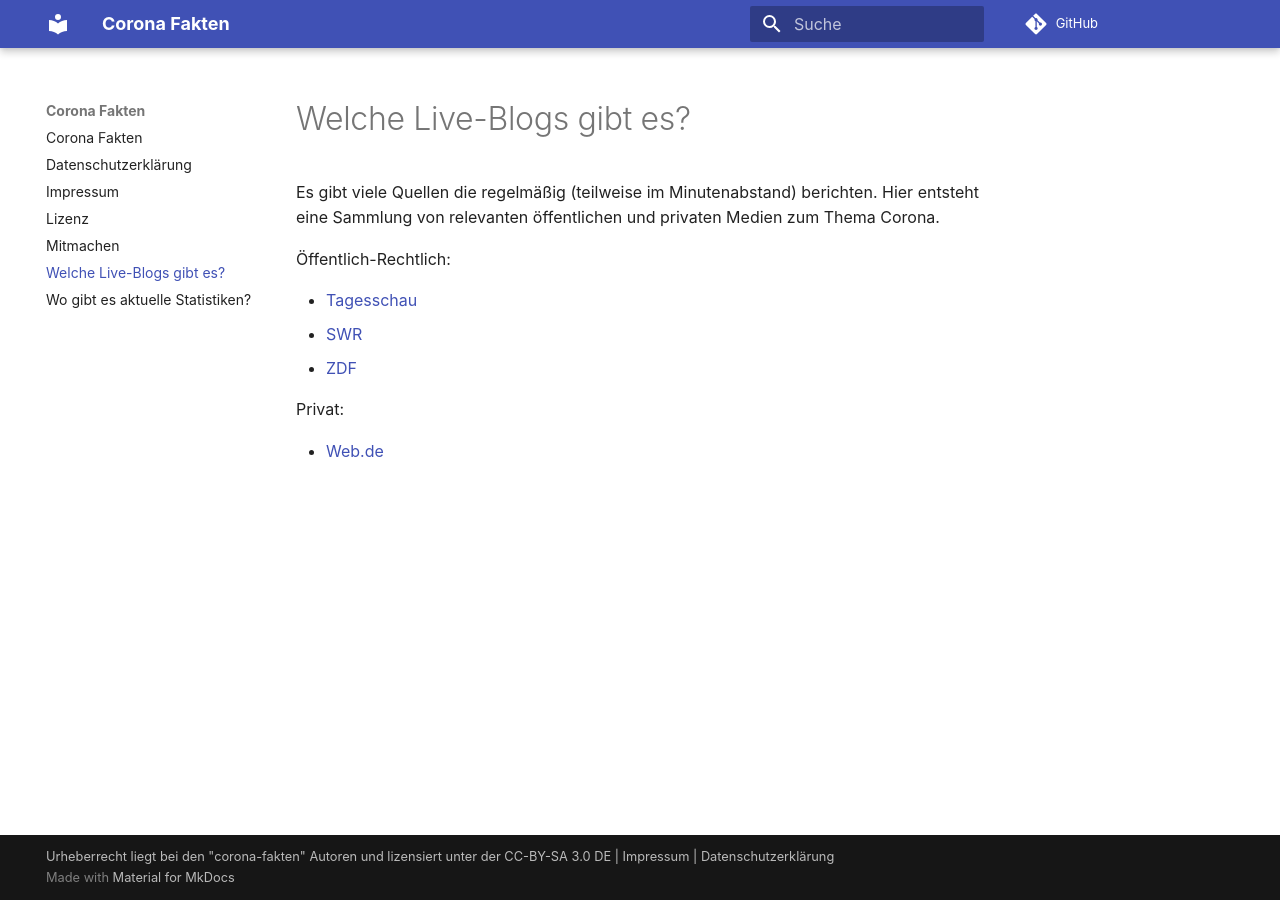
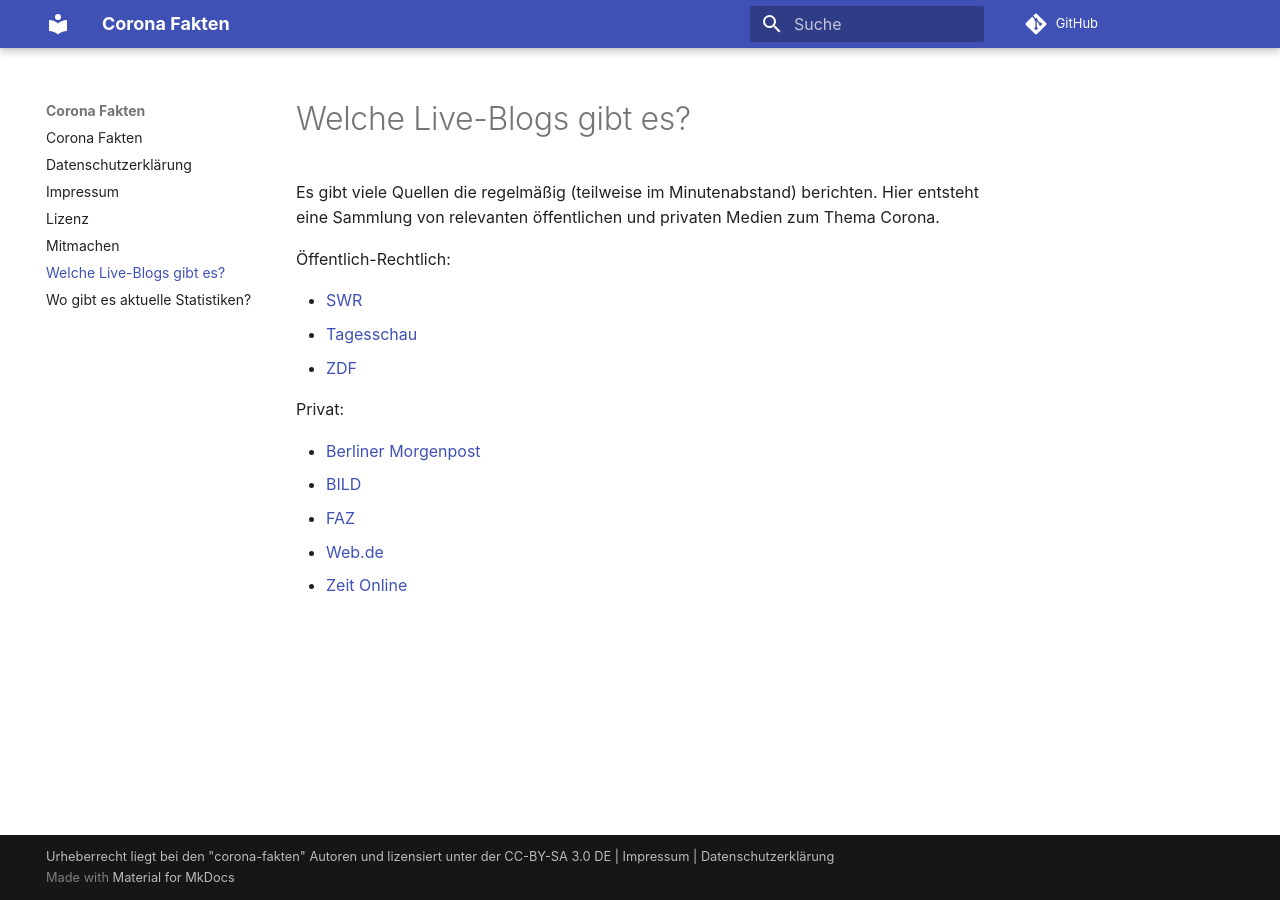
Before and after one commit to corona-fakten/corona-fakten.github.io, an MkDocs documentation site: the page built from docs/welche-live-blogs-gibt-es.md, in a window 1280 px wide. Built offline with MkDocs 1.6.1 and Material for MkDocs 9.7.7, drawn with Linux system fonts in a browser that asks for light colours; comment, search, counter and statistics services are not loaded.

Commit message:
Update welche-live-blogs-gibt-es.md

```diff
--- a/docs/welche-live-blogs-gibt-es.md
+++ b/docs/welche-live-blogs-gibt-es.md
@@ -6,10 +6,14 @@
 
 Öffentlich-Rechtlich:
 
+- [SWR](https://www.swr.de/swraktuell/rheinland-pfalz/liveblog-corona-100~_detailPage-1_-dc56264c3eed6f7453c3f263012a8308a11ab691.html)
 - [Tagesschau](https://www.tagesschau.de/newsticker/coronavirus-liveblog-105.html)
-- [SWR](https://www.swr.de/swraktuell/rheinland-pfalz/liveblog-corona-100~_detailPage-1_-dc56264c3eed6f7453c3f263012a8308a11ab691.html)
 - [ZDF](https://www.zdf.de/nachrichten/politik/blog-coronavirus-102.html)
 
 Privat:
 
+- [Berliner Morgenpost](https://www.morgenpost.de/berlin/article228755187/Coronavirus-Berlin-Newsblog-Newsticker-News-Zahl-Infizierte-Corona-Covid-19-aktuell.html)
+- [BILD](https://www.bild.de/news/inland/news-inland/coronavirus-live-ticker-69389434.bild.html)
+- [FAZ](https://www.faz.net/aktuell/gesellschaft/gesundheit/coronavirus/liveticker-zum-coronavirus-deutschland-und-die-welt-16687984.html)
 - [Web.de](https://web.de/magazine/news/coronavirus/coronavirus-news-trump-malaria-medikament-gegen-covid-19-live-ticker-34468484)
+- [Zeit Online](https://www.zeit.de/wissen/gesundheit/2020-03/corona-pandemie-live-covid-19-newsblog)
```
